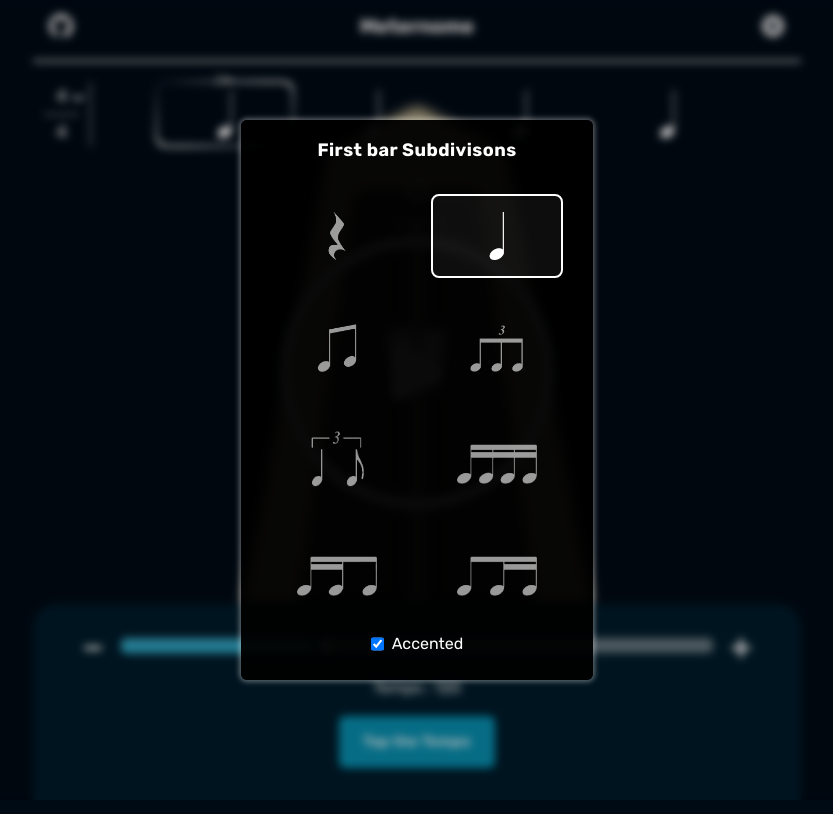
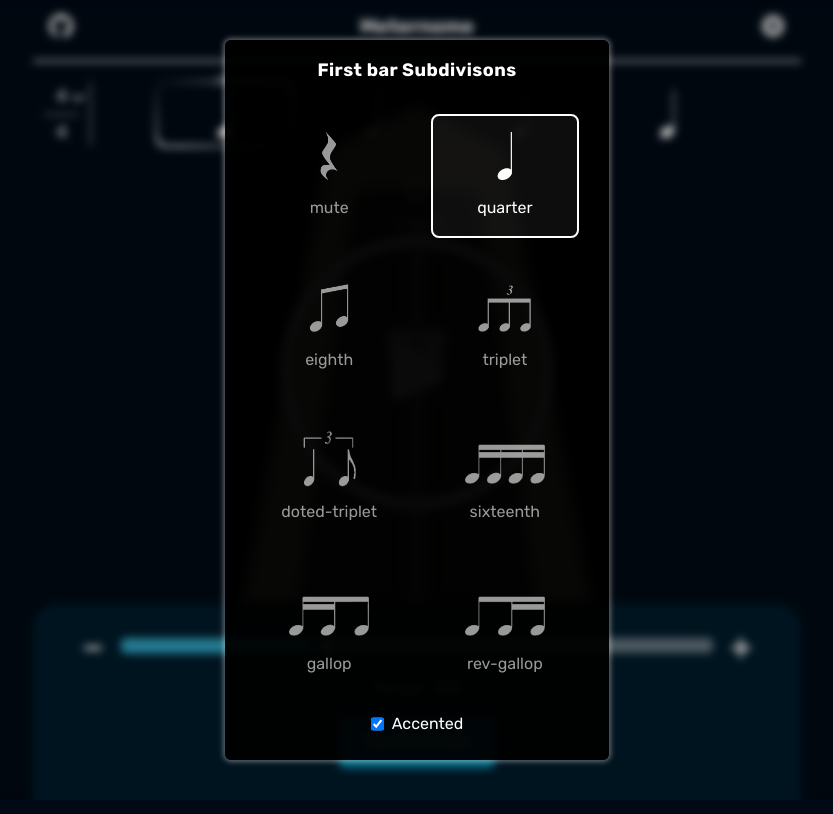
Before and after one commit to ArianAbi/Meternome, a React (Vite) app: page / in a window 1280 px wide. Both pictures are taken after a click on the button 447 px from the left and 114 px from the top of the page. Shown: the top 814 px of the page, without its empty margins (223-1056 px from the left). Built offline with nearby package versions, Linux system fonts and the light colour scheme; no server answers.

Commit message:
style - display subdivisions names

```diff
--- a/src/components/IndividualBar.tsx
+++ b/src/components/IndividualBar.tsx
@@ -387,6 +387,7 @@
                       scale: img === possibleSubdivisons[4].img ? "1.4" : "1",
                     }}
                   />
+                  <h3>{value}</h3>
                 </span>
               );
             })}
```
